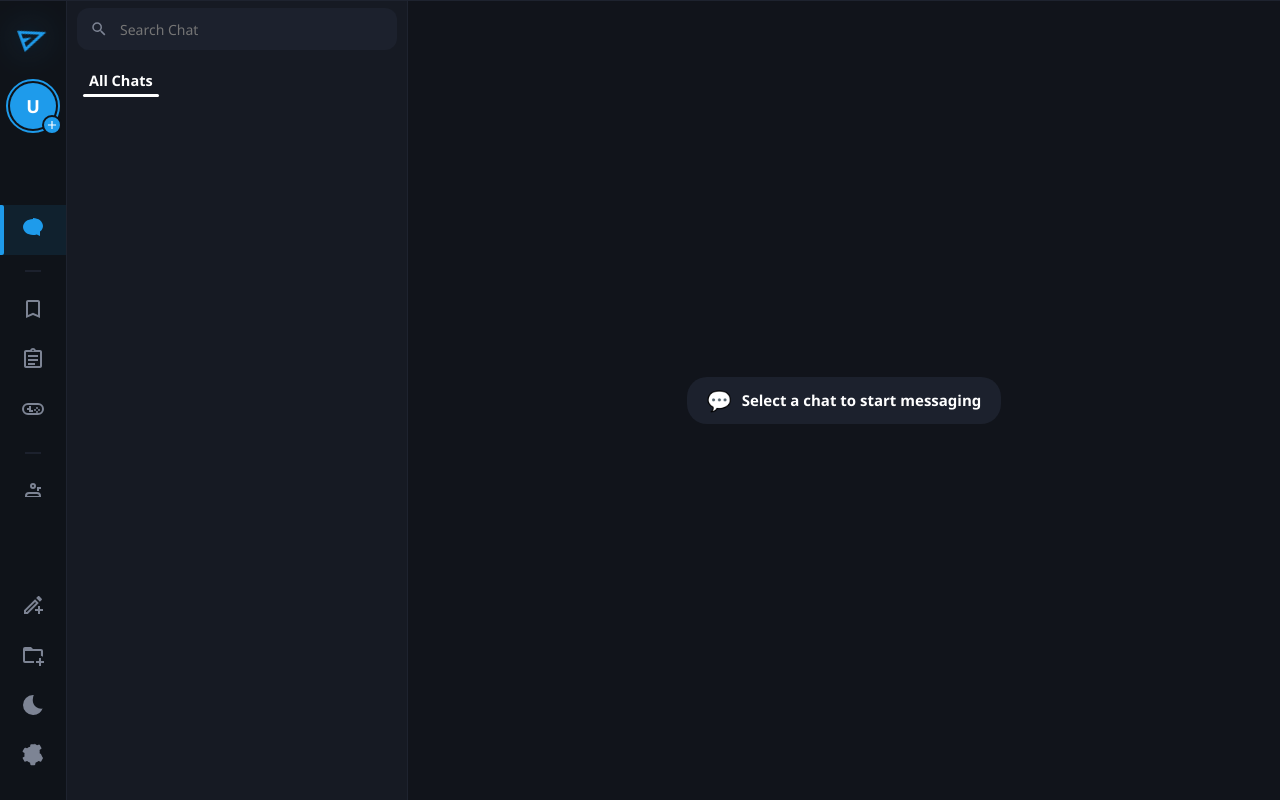
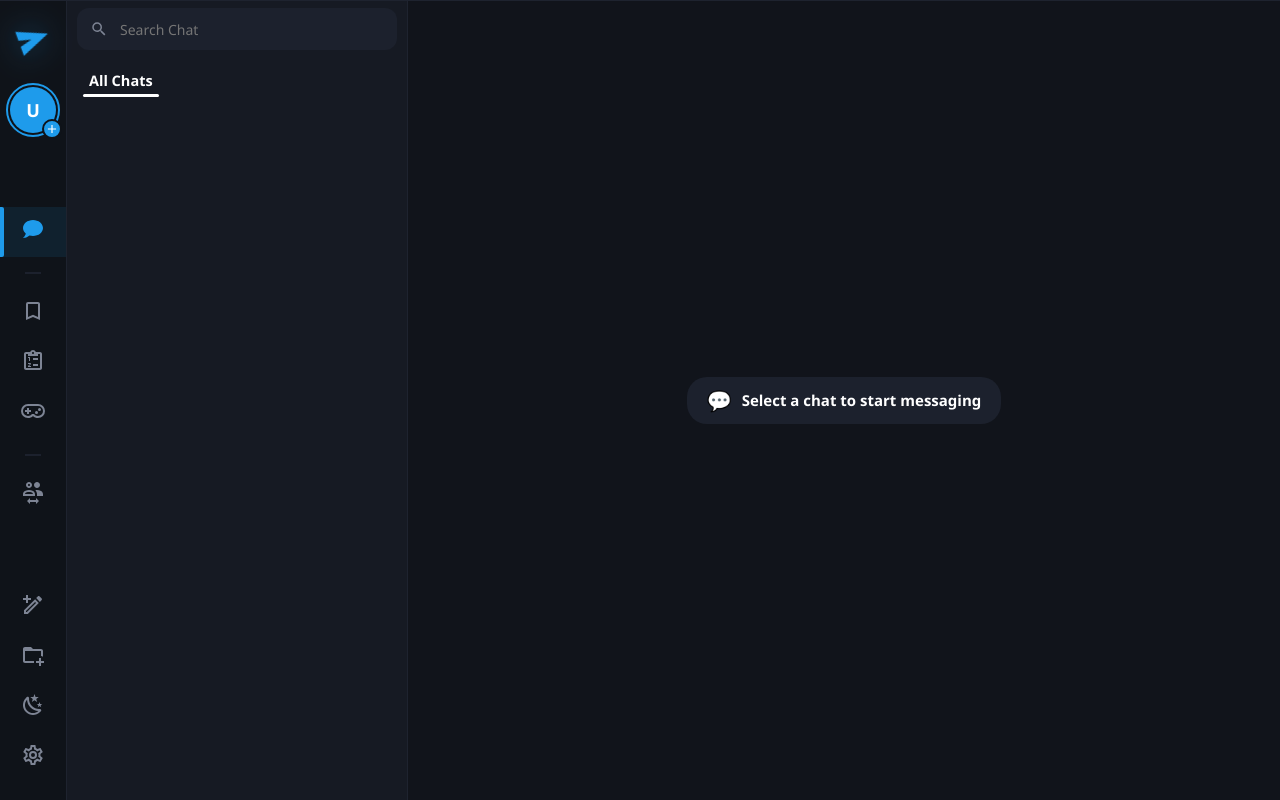
Before and after one commit to madmaks00/messenger-react, a React (Vite) app: page / in a window 1280 px wide. Built offline with nearby package versions, Linux system fonts and the light colour scheme.

Commit message:
C# WPF Style Add library for icons

```diff
--- a/package.json
+++ b/package.json
@@ -12,6 +12,8 @@
     "deploy": "gh-pages -d dist"
   },
   "dependencies": {
+    "@mdi/js": "^7.4.47",
+    "@mdi/react": "^1.6.1",
     "@microsoft/signalr": "^10.0.11",
     "@microsoft/signalr-protocol-msgpack": "^10.0.11",
     "axios": "^1.20.0",
--- a/src/components/layout/NavigationRail.tsx
+++ b/src/components/layout/NavigationRail.tsx
@@ -1,106 +1,30 @@
 import React, { useState } from 'react';
+import Icon from '@mdi/react';
+import {
+  mdiSendVariant,
+  mdiChatOutline,
+  mdiChat,
+  mdiBookmarkOutline,
+  mdiBookmark,
+  mdiClipboardListOutline,
+  mdiClipboardList,
+  mdiGamepadVariantOutline,
+  mdiGamepadVariant,
+  mdiAccountSwitchOutline,
+  mdiAccountSwitch,
+  mdiPencilPlusOutline,
+  mdiFolderPlusOutline,
+  mdiFileDocumentPlusOutline,
+  mdiClipboardPlusOutline,
+  mdiWeatherNight,
+  mdiWhiteBalanceSunny,
+  mdiCogOutline,
+  mdiPlus,
+} from '@mdi/js';
+
 import { useNavigationStore } from '../../stores/navigationStore';
 import { useAuthStore } from '../../stores/authStore';
 import { MainTab } from '../../types/enums';
-
-// Векторные Material Design иконки из MainWindow.xaml
-const Icons = {
-  SendVariant: () => (
-    <svg width="34" height="34" viewBox="0 0 24 24" fill="currentColor">
-      <path d="M3 20V4l19 8l-19 8zm2-3l11.85-5L5 7v3.5l6 1.5l-6 1.5V17z" />
-    </svg>
-  ),
-  ChatOutline: () => (
-    <svg width="24" height="24" viewBox="0 0 24 24" fill="currentColor">
-      <path d="M12 3c5.5 0 10 3.6 10 8c0 2.2-1.1 4.2-3 5.6V21l-3.2-1.6c-1.2.4-2.5.6-3.8.6c-5.5 0-10-3.6-10-8s4.5-8 10-8m0 2c-4.4 0-8 2.7-8 6s3.6 6 8 6c1.1 0 2.2-.2 3.2-.6l.6-.2l1.9 1v-2.2l.6-.5c1.1-.9 1.7-2.1 1.7-3.5c0-3.3-3.6-6-8-6z" />
-    </svg>
-  ),
-  ChatFilled: () => (
-    <svg width="24" height="24" viewBox="0 0 24 24" fill="currentColor">
-      <path d="M12 3c5.5 0 10 3.6 10 8c0 2.2-1.1 4.2-3 5.6V21l-3.2-1.6c-1.2.4-2.5.6-3.8.6c-5.5 0-10-3.6-10-8s4.5-8 10-8z" />
-    </svg>
-  ),
-  BookmarkOutline: () => (
-    <svg width="24" height="24" viewBox="0 0 24 24" fill="currentColor">
-      <path d="M17 3H7c-1.1 0-2 .9-2 2v16l7-3l7 3V5c0-1.1-.9-2-2-2m0 15l-5-2.18L7 18V5h10v13z" />
-    </svg>
-  ),
-  BookmarkFilled: () => (
-    <svg width="24" height="24" viewBox="0 0 24 24" fill="currentColor">
-      <path d="M17 3H7c-1.1 0-2 .9-2 2v16l7-3l7 3V5c0-1.1-.9-2-2-2z" />
-    </svg>
-  ),
-  ClipboardListOutline: () => (
-    <svg width="24" height="24" viewBox="0 0 24 24" fill="currentColor">
-      <path d="M19 3h-4.18C14.4 1.84 13.3 1 12 1s-2.4.84-2.82 2H5c-1.1 0-2 .9-2 2v14c0 1.1.9 2 2 2h14c1.1 0 2-.9 2-2V5c0-1.1-.9-2-2-2m-7-.25c.41 0 .75.34.75.75s-.34.75-.75.75s-.75-.34-.75-.75s.34-.75.75-.75M19 19H5V5h14v14M7 8h10v2H7V8m0 4h10v2H7v-2m0 4h7v2H7v-2z" />
-    </svg>
-  ),
-  ClipboardListFilled: () => (
-    <svg width="24" height="24" viewBox="0 0 24 24" fill="currentColor">
-      <path d="M19 3h-4.18C14.4 1.84 13.3 1 12 1s-2.4.84-2.82 2H5c-1.1 0-2 .9-2 2v14c0 1.1.9 2 2 2h14c1.1 0 2-.9 2-2V5c0-1.1-.9-2-2-2m-7-.25c.41 0 .75.34.75.75s-.34.75-.75.75s-.75-.34-.75-.75s.34-.75.75-.75M7 8h10v2H7V8m0 4h10v2H7v-2m0 4h7v2H7v-2z" />
-    </svg>
-  ),
-  GamepadVariantOutline: () => (
-    <svg width="24" height="24" viewBox="0 0 24 24" fill="currentColor">
-      <path d="M7 6h10a6 6 0 0 1 6 6a6 6 0 0 1-6 6H7a6 6 0 0 1-6-6a6 6 0 0 1 6-6m0 2a4 4 0 0 0-4 4a4 4 0 0 0 4 4h10a4 4 0 0 0 4-4a4 4 0 0 0-4-4H7m3 3v2h2v2H8v-2H6v-2h2V9h2m6 1a1 1 0 1 1-1 1a1 1 0 0 1 1-1m2 2a1 1 0 1 1-1 1a1 1 0 0 1 1-1m-2 2a1 1 0 1 1-1 1a1 1 0 0 1 1-1m-2-2a1 1 0 1 1-1 1a1 1 0 0 1 1-1z" />
-    </svg>
-  ),
-  GamepadVariantFilled: () => (
-    <svg width="24" height="24" viewBox="0 0 24 24" fill="currentColor">
-      <path d="M17 6H7a6 6 0 0 0-6 6a6 6 0 0 0 6 6h10a6 6 0 0 0 6-6a6 6 0 0 0-6-6m-7 5v2h2v2H8v-2H6v-2h2V9h2m6 1a1 1 0 1 1-1 1a1 1 0 0 1 1-1m2 2a1 1 0 1 1-1 1a1 1 0 0 1 1-1m-2 2a1 1 0 1 1-1 1a1 1 0 0 1 1-1m-2-2a1 1 0 1 1-1 1a1 1 0 0 1 1-1z" />
-    </svg>
-  ),
-  AccountSwitchOutline: () => (
-    <svg width="24" height="24" viewBox="0 0 24 24" fill="currentColor">
-      <path d="M12 4a3 3 0 1 1-3 3a3 3 0 0 1 3-3m0 2a1 1 0 1 0 1 1a1 1 0 0 0-1-1m4 7a4 4 0 0 1 4 4v1H4v-1a4 4 0 0 1 4-4h8m-8 2a2 2 0 0 0-2 2h12a2 2 0 0 0-2-2H8m10-7h2v2h-2v2h-2V8h2V6z" />
-    </svg>
-  ),
-  AccountSwitchFilled: () => (
-    <svg width="24" height="24" viewBox="0 0 24 24" fill="currentColor">
-      <path d="M12 4a3 3 0 1 1-3 3a3 3 0 0 1 3-3m4 7a4 4 0 0 1 4 4v1H4v-1a4 4 0 0 1 4-4h8m10-7h2v2h-2v2h-2V8h2V6z" />
-    </svg>
-  ),
-  PencilPlusOutline: () => (
-    <svg width="24" height="24" viewBox="0 0 24 24" fill="currentColor">
-      <path d="M14.06 9l.94.94L5.92 19H5v-.92L14.06 9m3.6-6c-.25 0-.51.1-.7.29l-1.83 1.83l3.75 3.75l1.82-1.81c.39-.39.39-1.02 0-1.41l-2.34-2.34c-.2-.2-.45-.29-.7-.29m-3.6 3.19L3 17.25V21h3.75L17.81 9.94l-3.75-3.75M19 13v3h3v2h-3v3h-2v-3h-3v-2h3v-3h2z" />
-    </svg>
-  ),
-  FolderPlusOutline: () => (
-    <svg width="24" height="24" viewBox="0 0 24 24" fill="currentColor">
-      <path d="M13 19c0 .34.04.67.09 1H4a2 2 0 0 1-2-2V6a2 2 0 0 1 2-2h6l2 2h8a2 2 0 0 1 2 2v5.81c-.61-.51-1.3-.9-2.09-1.14V8H4v10h9.09c-.05.33-.09.66-.09 1m7-4v3h3v2h-3v3h-2v-3h-3v-2h3v-3h2z" />
-    </svg>
-  ),
-  FileDocumentPlusOutline: () => (
-    <svg width="24" height="24" viewBox="0 0 24 24" fill="currentColor">
-      <path d="M14 2H6c-1.1 0-2 .9-2 2v16c0 1.1.9 2 2 2h7.81c-.51-.61-.9-1.3-1.14-2.09H6V4h7v5h5v2.81c.71.18 1.36.49 1.94.92.04-.24.06-.49.06-.73l-6-6M18 15v3h-3v2h3v3h2v-3h3v-2h-3v-3h-2m-10 0v-2h5v2H8m0 4v-2h3.09c.12.72.37 1.39.72 2H8m0-8V9h8v2H8z" />
-    </svg>
-  ),
-  ClipboardPlusOutline: () => (
-    <svg width="24" height="24" viewBox="0 0 24 24" fill="currentColor">
-      <path d="M19 3h-4.18C14.4 1.84 13.3 1 12 1s-2.4.84-2.82 2H5c-1.1 0-2 .9-2 2v14c0 1.1.9 2 2 2h7.81c-.51-.61-.9-1.3-1.14-2.09H5V5h14v6.81c.71.18 1.36.49 1.94.92.04-.24.06-.49.06-.73V5c0-1.1-.9-2-2-2m-7-.25c.41 0 .75.34.75.75s-.34.75-.75.75s-.75-.34-.75-.75s.34-.75.75-.75M18 15v3h-3v2h3v3h2v-3h3v-2h-3v-3h-2z" />
-    </svg>
-  ),
-  Moon: () => (
-    <svg width="24" height="24" viewBox="0 0 24 24" fill="currentColor">
-      <path d="M12 2A10 10 0 0 0 2 12A10 10 0 0 0 12 22A10 10 0 0 0 21.6 15.6A8.5 8.5 0 0 1 12 5.1A8.5 8.5 0 0 1 12.8 2.05A10 10 0 0 0 12 2Z" />
-    </svg>
-  ),
-  Sun: () => (
-    <svg width="24" height="24" viewBox="0 0 24 24" fill="currentColor">
-      <path d="M12 7a5 5 0 1 0 0 10a5 5 0 0 0 0-10zm0-5a1 1 0 0 0-1 1v2a1 1 0 0 0 2 0V3a1 1 0 0 0-1-1zm0 18a1 1 0 0 0-1 1v2a1 1 0 0 0 2 0v-2a1 1 0 0 0-1-1zm8.66-14.66a1 1 0 0 0-1.41 0l-1.42 1.41a1 1 0 1 0 1.42 1.42l1.41-1.42a1 1 0 0 0 0-1.41zM6.17 17.83a1 1 0 0 0-1.41 0l-1.42 1.41a1 1 0 1 0 1.42 1.42l1.41-1.42a1 1 0 0 0 0-1.41zm14.49 4.17a1 1 0 0 0 0-1.41l-1.41-1.42a1 1 0 1 0-1.42 1.42l1.42 1.41a1 1 0 0 0 1.41 0zM4.75 6.17a1 1 0 0 0 0-1.41l-1.41-1.42a1 1 0 1 0-1.42 1.42l1.42 1.41a1 1 0 0 0 1.41 0zM22 11h-2a1 1 0 0 0 0 2h2a1 1 0 0 0 0-2zM4 11H2a1 1 0 0 0 0 2h2a1 1 0 0 0 0-2z" />
-    </svg>
-  ),
-  CogOutline: () => (
-    <svg width="24" height="24" viewBox="0 0 24 24" fill="currentColor">
-      <path d="M12 8a4 4 0 1 0 0 8a4 4 0 0 0 0-8zm0 6a2 2 0 1 1 0-4a2 2 0 0 1 0 4zm7.94-2.88l-1.37-.8l.1-.92a6.9 6.9 0 0 0 0-1.6l-.1-.92l1.37-.8a1 1 0 0 0 .36-1.37l-1.5-2.6a1 1 0 0 0-1.28-.43l-1.49.57l-.76-.53a7.1 7.1 0 0 0-1.38-.8l-.88-.34L14.3 2.1a1 1 0 0 0-1-.87h-3a1 1 0 0 0-1 .87l-.2 1.57l-.88.34a7.1 7.1 0 0 0-1.38.8l-.76.53l-1.49-.57a1 1 0 0 0-1.28.43l-1.5 2.6a1 1 0 0 0 .36 1.37l1.37.8l-.1.92a6.9 6.9 0 0 0 0 1.6l.1.92l-1.37.8a1 1 0 0 0-.36 1.37l1.5 2.6a1 1 0 0 0 1.28.43l1.49-.57l.76.53c.43.32.9.59 1.38.8l.88.34l.2 1.57a1 1 0 0 0 1 .87h3a1 1 0 0 0 1-.87l.2-1.57l.88-.34c.48-.21.95-.48 1.38-.8l.76-.53l1.49.57a1 1 0 0 0 1.28-.43l1.5-2.6a1 1 0 0 0-.36-1.37z" />
-    </svg>
-  ),
-  Plus: () => (
-    <svg width="14" height="14" viewBox="0 0 24 24" fill="currentColor">
-      <path d="M19 13h-6v6h-2v-6H5v-2h6V5h2v6h6v2z" />
-    </svg>
-  ),
-};
 
 export const NavigationRail: React.FC = () => {
   const {
@@ -133,7 +57,7 @@ export const NavigationRail: React.FC = () => {
     >
       {/* ================= ВЕРХ ================= */}
       <div style={{ display: 'flex', flexDirection: 'column', alignItems: 'center', paddingTop: 20 }}>
-        {/* 1. Статичный логотип SendVariant под углом -20° */}
+        {/* 1. Статичный логотип SendVariant (-20° с подсветкой) */}
         <div
           style={{
             color: '#1E9BEB',
@@ -146,7 +70,7 @@ export const NavigationRail: React.FC = () => {
             cursor: 'default',
           }}
         >
-          <Icons.SendVariant />
+          <Icon path={mdiSendVariant} size="38px" />
         </div>
 
         {/* 2. Аватарка пользователя 54x54 */}
@@ -190,7 +114,7 @@ export const NavigationRail: React.FC = () => {
             )}
           </div>
 
-          {/* Кнопка создания истории (+) 20x20 */}
+          {/* Плюсик создания истории 20x20 */}
           <button
             onClick={(e) => {
               e.stopPropagation();
@@ -214,31 +138,31 @@ export const NavigationRail: React.FC = () => {
               padding: 0,
             }}
           >
-            <Icons.Plus />
+            <Icon path={mdiPlus} size="14px" />
           </button>
         </div>
       </div>
 
-      {/* ================= ЦЕНТР: РАДИОКНОПКИ ТАБОВ (50px) ================= */}
+      {/* ================= ЦЕНТР: ВКЛАДКИ (50px) ================= */}
       <div style={{ display: 'flex', flexDirection: 'column', marginTop: 10 }}>
         {/* 1. Чаты */}
         <div
           onClick={() => switchTab(MainTab.Chats)}
           onMouseEnter={() => setHoveredBtn('chats')}
           onMouseLeave={() => setHoveredBtn(null)}
-          style={getNavButtonStyle(currentTab === MainTab.Chats)}
+          style={getNavTabStyle(currentTab === MainTab.Chats)}
           title="Chats"
         >
           {currentTab === MainTab.Chats && <div style={activeBarIndicatorStyle} />}
           <div style={{ position: 'relative', display: 'flex', alignItems: 'center', justifyContent: 'center' }}>
             <span style={{ color: currentTab === MainTab.Chats ? '#1E9BEB' : hoveredBtn === 'chats' ? '#FFFFFF' : '#7D8494' }}>
-              {currentTab === MainTab.Chats ? <Icons.ChatFilled /> : <Icons.ChatOutline />}
+              <Icon path={currentTab === MainTab.Chats ? mdiChat : mdiChatOutline} size="24px" />
             </span>
             {hasUnreadChats && <div style={unreadDotBadgeStyle} />}
           </div>
         </div>
 
-        {/* Разделитель 2px, margin 25, 15 */}
+        {/* Разделитель 2px */}
         <div style={railDividerStyle} />
 
         {/* 2. Заметки */}
@@ -246,12 +170,12 @@ export const NavigationRail: React.FC = () => {
           onClick={() => switchTab(MainTab.Notes)}
           onMouseEnter={() => setHoveredBtn('notes')}
           onMouseLeave={() => setHoveredBtn(null)}
-          style={getNavButtonStyle(currentTab === MainTab.Notes)}
+          style={getNavTabStyle(currentTab === MainTab.Notes)}
           title="Notes"
         >
           {currentTab === MainTab.Notes && <div style={activeBarIndicatorStyle} />}
           <span style={{ color: currentTab === MainTab.Notes ? '#1E9BEB' : hoveredBtn === 'notes' ? '#FFFFFF' : '#7D8494' }}>
-            {currentTab === MainTab.Notes ? <Icons.BookmarkFilled /> : <Icons.BookmarkOutline />}
+            <Icon path={currentTab === MainTab.Notes ? mdiBookmark : mdiBookmarkOutline} size="24px" />
           </span>
         </div>
 
@@ -260,13 +184,13 @@ export const NavigationRail: React.FC = () => {
           onClick={() => switchTab(MainTab.Tasks)}
           onMouseEnter={() => setHoveredBtn('tasks')}
           onMouseLeave={() => setHoveredBtn(null)}
-          style={getNavButtonStyle(currentTab === MainTab.Tasks)}
+          style={getNavTabStyle(currentTab === MainTab.Tasks)}
           title="Tasks"
         >
           {currentTab === MainTab.Tasks && <div style={activeBarIndicatorStyle} />}
           <div style={{ position: 'relative', display: 'flex', alignItems: 'center', justifyContent: 'center' }}>
             <span style={{ color: currentTab === MainTab.Tasks ? '#1E9BEB' : hoveredBtn === 'tasks' ? '#FFFFFF' : '#7D8494' }}>
-              {currentTab === MainTab.Tasks ? <Icons.ClipboardListFilled /> : <Icons.ClipboardListOutline />}
+              <Icon path={currentTab === MainTab.Tasks ? mdiClipboardList : mdiClipboardListOutline} size="24px" />
             </span>
             {hasDueTasks && <div style={unreadDotBadgeStyle} />}
           </div>
@@ -277,12 +201,12 @@ export const NavigationRail: React.FC = () => {
           onClick={() => switchTab(MainTab.Games)}
           onMouseEnter={() => setHoveredBtn('games')}
           onMouseLeave={() => setHoveredBtn(null)}
-          style={getNavButtonStyle(currentTab === MainTab.Games)}
+          style={getNavTabStyle(currentTab === MainTab.Games)}
           title="Games"
         >
           {currentTab === MainTab.Games && <div style={activeBarIndicatorStyle} />}
           <span style={{ color: currentTab === MainTab.Games ? '#1E9BEB' : hoveredBtn === 'games' ? '#FFFFFF' : '#7D8494' }}>
-            {currentTab === MainTab.Games ? <Icons.GamepadVariantFilled /> : <Icons.GamepadVariantOutline />}
+            <Icon path={currentTab === MainTab.Games ? mdiGamepadVariant : mdiGamepadVariantOutline} size="24px" />
           </span>
         </div>
 
@@ -294,19 +218,19 @@ export const NavigationRail: React.FC = () => {
           onClick={() => switchTab(MainTab.AccountSwitch)}
           onMouseEnter={() => setHoveredBtn('acc')}
           onMouseLeave={() => setHoveredBtn(null)}
-          style={getNavButtonStyle(currentTab === MainTab.AccountSwitch)}
+          style={getNavTabStyle(currentTab === MainTab.AccountSwitch)}
           title="Switch Account"
         >
           {currentTab === MainTab.AccountSwitch && <div style={activeBarIndicatorStyle} />}
           <span style={{ color: currentTab === MainTab.AccountSwitch ? '#1E9BEB' : hoveredBtn === 'acc' ? '#FFFFFF' : '#7D8494' }}>
-            {currentTab === MainTab.AccountSwitch ? <Icons.AccountSwitchFilled /> : <Icons.AccountSwitchOutline />}
+            <Icon path={currentTab === MainTab.AccountSwitch ? mdiAccountSwitch : mdiAccountSwitchOutline} size="24px" />
           </span>
         </div>
       </div>
 
-      {/* ================= НИЗ: КНОПКИ ДЕЙСТВИЙ (50px) ================= */}
+      {/* ================= НИЗ: ДЕЙСТВИЯ (50px) ================= */}
       <div style={{ display: 'flex', flexDirection: 'column', alignItems: 'center', paddingBottom: 20 }}>
-        {/* Кнопки контекста для вкладок из NavActionButtonStyle */}
+        {/* Кнопка создания группы (Chats) */}
         {currentTab === MainTab.Chats && (
           <>
             <button
@@ -314,39 +238,41 @@ export const NavigationRail: React.FC = () => {
               title="Create Group"
               style={navActionBtnStyle}
             >
-              <Icons.PencilPlusOutline />
+              <Icon path={mdiPencilPlusOutline} size="24px" />
             </button>
             <button
               onClick={() => window.dispatchEvent(new CustomEvent('OpenCreateFolderDialog'))}
               title="Create Folder"
               style={navActionBtnStyle}
             >
-              <Icons.FolderPlusOutline />
+              <Icon path={mdiFolderPlusOutline} size="24px" />
             </button>
           </>
         )}
 
+        {/* Кнопка создания заметки (Notes) */}
         {currentTab === MainTab.Notes && (
           <button
             onClick={() => window.dispatchEvent(new CustomEvent('CreateNewNote'))}
             title="Create Note"
             style={navActionBtnStyle}
           >
-            <Icons.FileDocumentPlusOutline />
+            <Icon path={mdiFileDocumentPlusOutline} size="24px" />
           </button>
         )}
 
+        {/* Кнопка создания списка задач (Tasks) */}
         {currentTab === MainTab.Tasks && (
           <button
             onClick={() => window.dispatchEvent(new CustomEvent('CreateNewTaskList'))}
             title="Create Task List"
             style={navActionBtnStyle}
           >
-            <Icons.ClipboardPlusOutline />
+            <Icon path={mdiClipboardPlusOutline} size="24px" />
           </button>
         )}
 
-        {/* Тумблер темы (Moon/Sun) */}
+        {/* Переключатель темы (Moon / Sun с плавным переходом) */}
         <button
           onClick={toggleTheme}
           title={isDarkTheme ? 'Switch to Light Mode' : 'Switch to Dark Mode'}
@@ -361,7 +287,7 @@ export const NavigationRail: React.FC = () => {
               justifyContent: 'center',
             }}
           >
-            {isDarkTheme ? <Icons.Moon /> : <Icons.Sun />}
+            <Icon path={isDarkTheme ? mdiWeatherNight : mdiWhiteBalanceSunny} size="24px" />
           </div>
         </button>
 
@@ -371,15 +297,15 @@ export const NavigationRail: React.FC = () => {
           title="Settings"
           style={navActionBtnStyle}
         >
-          <Icons.CogOutline />
+          <Icon path={mdiCogOutline} size="24px" />
         </button>
       </div>
     </div>
   );
 };
 
-// Стили, в точности повторяющие NavMenuButtonStyle из MainWindow.xaml
-const getNavButtonStyle = (isActive: boolean): React.CSSProperties => ({
+// Стили NavMenuButtonStyle
+const getNavTabStyle = (isActive: boolean): React.CSSProperties => ({
   height: 50,
   width: '100%',
   backgroundColor: isActive ? 'rgba(30, 155, 235, 0.1)' : 'transparent',
@@ -408,12 +334,12 @@ const unreadDotBadgeStyle: React.CSSProperties = {
   width: 8,
   height: 8,
   borderRadius: 4,
-  backgroundColor: '#E74C3C', // UnreadBadgeBrush
+  backgroundColor: '#E74C3C',
 };
 
 const railDividerStyle: React.CSSProperties = {
   height: 2,
-  backgroundColor: '#1C212D', // OtherBubbleBg
+  backgroundColor: '#1C212D',
   margin: '15px 25px',
 };
 
@@ -422,7 +348,7 @@ const navActionBtnStyle: React.CSSProperties = {
   height: 50,
   background: 'transparent',
   border: 'none',
-  color: '#7D8494', // TextMuted
+  color: '#7D8494',
   cursor: 'pointer',
   display: 'flex',
   alignItems: 'center',
```
Also changed, not shown: 1 other file (tests, documents, lock files or other folders).
